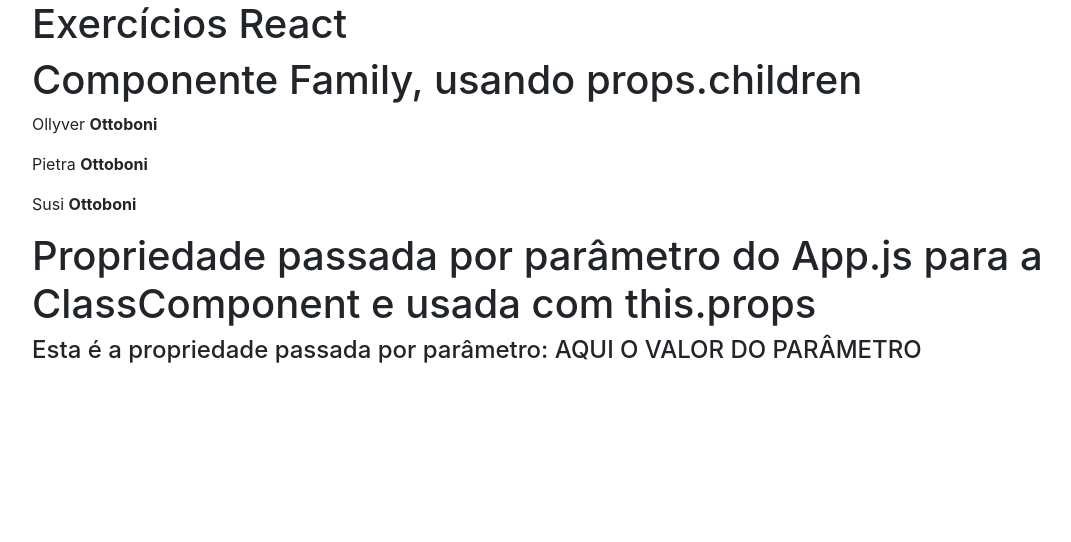
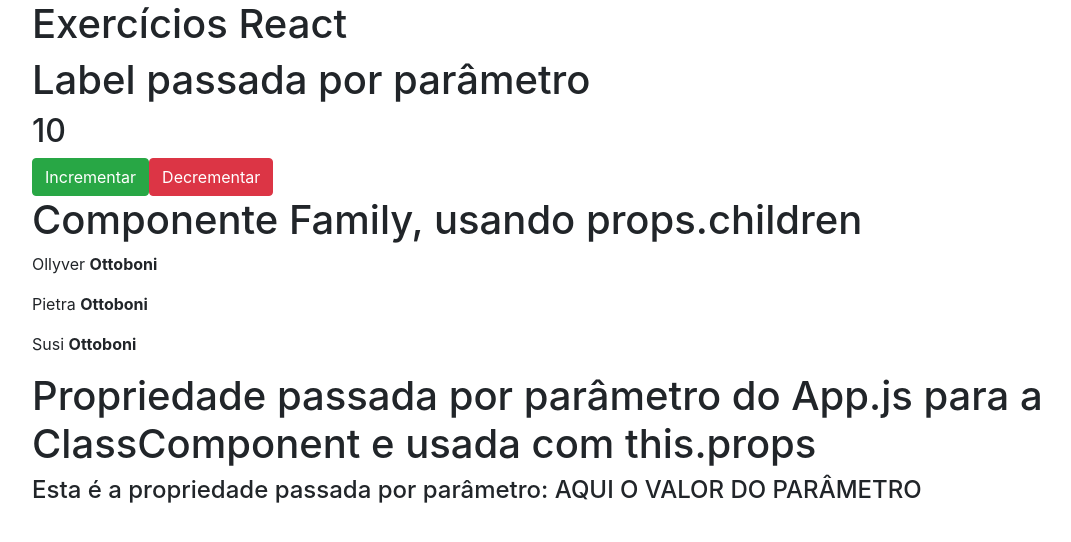
Before and after one commit to ollyvergithub/CursoReactMarcelo, a React (Create React App) app in the folder exercicios-react/: page / in a window 1280 px wide. Shown: the top 542 px of the page, without its empty margins (53-1124 px from the left). Built offline with nearby package versions, Linux system fonts and the light colour scheme.

Commit message:
Aula 3 - React - 30 - Componente com Estado (Ex. Contador) - ClassComponentComEstado.js

```diff
--- a/exercicios-react/src/App.js
+++ b/exercicios-react/src/App.js
@@ -3,10 +3,14 @@ import SilvaFamily from './Componentes/SilvaFamily';
 import Family from './Componentes/Family';
 import Member from './Componentes/Member';
 import ClassComponent from './Componentes/ClassComponent'
+import ClassComponentComEstado from './Componentes/ClassComponentComEstado'
 
 const App = ()=> (
     <div className="container">
         <h1>Exercícios React </h1>
+
+        <ClassComponentComEstado initialValue = {10} label="Label passada por parâmetro"/>
+
         <Family lastName="Ottoboni">
             <Member name="Ollyver"/>
             <Member name="Pietra"/>
--- /dev/null
+++ b/exercicios-react/src/Componentes/ClassComponentComEstado.js
@@ -0,0 +1,31 @@
+import React, {Component} from 'react';
+
+class ClassComponentComEstado extends Component{
+
+    constructor(props){
+        super(props)
+
+        this.state = {value: this.props.initialValue}
+    }
+
+    sum(delta){
+        this.setState({value: this.state.value + delta})
+    }
+
+    render() {
+        return(
+            <div>
+                <h1>{this.props.label}</h1>
+                <h2>{this.state.value}</h2>
+
+                <button className="btn btn-success" onClick={() => this.sum(1)}>Incrementar</button>
+                <button className="btn btn-danger" onClick={() => this.sum(-1)}>Decrementar</button>
+            </div>
+
+
+        );
+    }
+
+}
+
+export default ClassComponentComEstado
```
